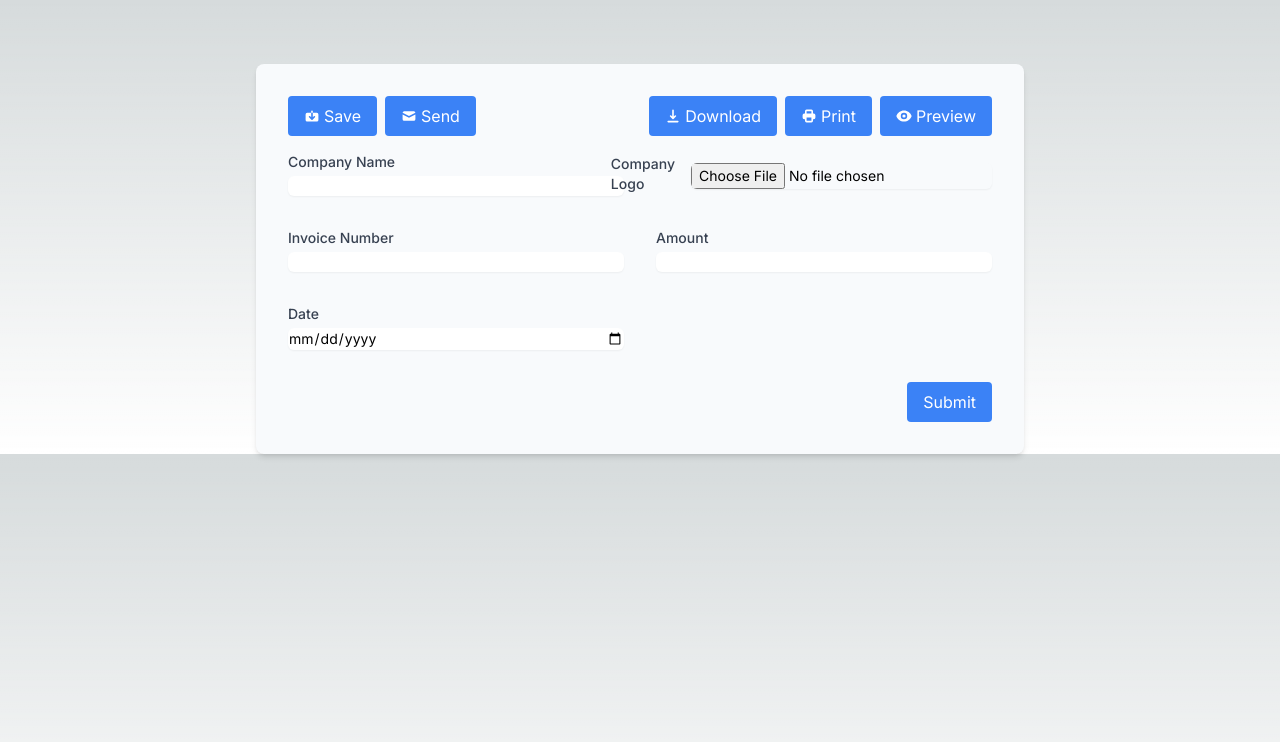
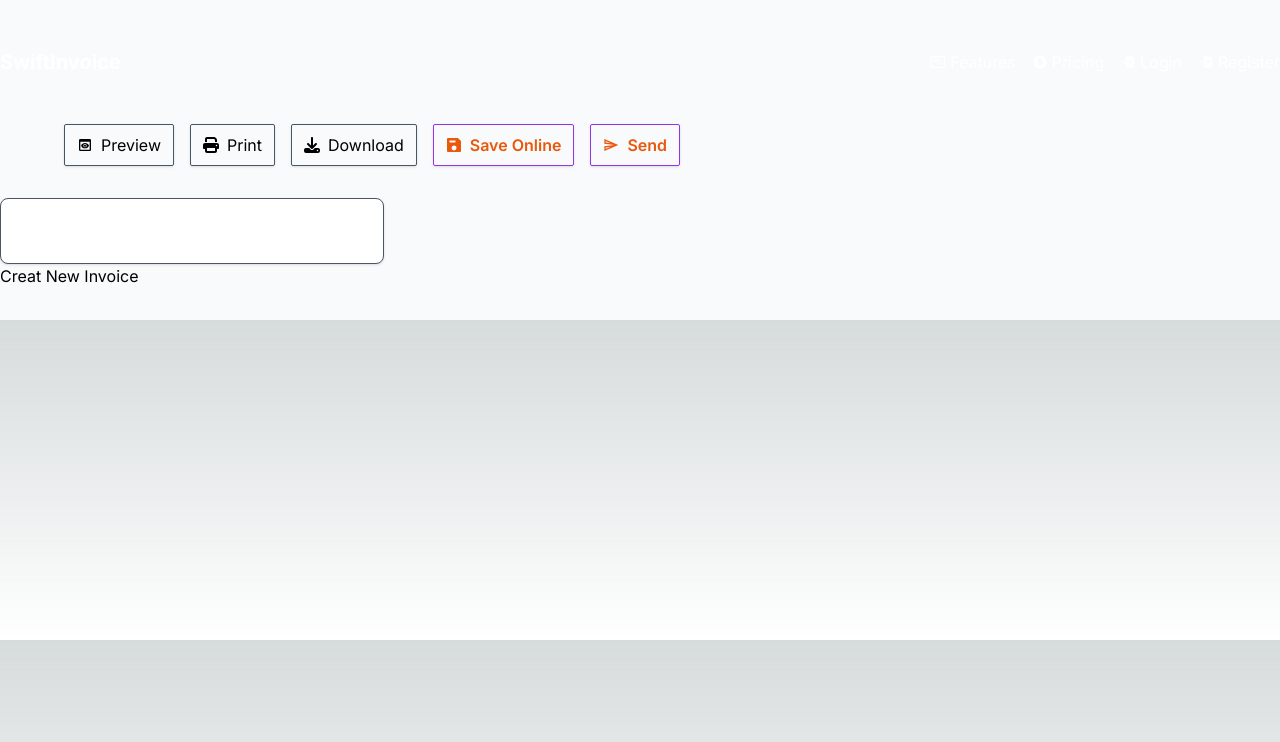
Before and after one commit to Blackie360/BillWise-invoice, a Next.js app: page /invoice/new in a window 1280 px wide. Shown: the top 742 px of the page. Built offline with nearby package versions, Linux system fonts and the light colour scheme.

Commit message:
invoice form header icons

```diff
--- a/app/invoice/new/page.tsx
+++ b/app/invoice/new/page.tsx
@@ -1,63 +1,68 @@
-import React from 'react';
-import { HiDownload, HiPrinter, HiEye, HiSave, HiMail } from 'react-icons/hi';
+
+import Navbar from "@/components/Navbar";
+import { FaDownload } from "react-icons/fa6";
+import { FaPrint } from "react-icons/fa6";
+import { MdPreview } from "react-icons/md";
+import { IoSaveSharp } from "react-icons/io5";
+import { MdOutlineSend } from "react-icons/md";
+
 
 const New = () => {
   return (
-    <div className="max-w-3xl mx-auto bg-slate-50 mt-16 shadow-md p-8 rounded-lg">
-      <div className="flex flex-col md:flex-row justify-between items-center mb-4">
-        <div className="flex">
-          <button className="flex items-center mr-2 bg-blue-500 hover:bg-blue-600 text-white px-4 py-2 rounded">
-            <HiSave className="mr-1" /> Save
+    <div className='bg-slate-50 text-black py-8'>
+      <Navbar />
+  {/* header */}
+  <div className="flex justify-between items-center  md:py-8 px-4 md:px-16">
+  <div className="flex gap-4">
+
+   <button className="flex items-center space-x-2 px-3 py-2 shadow rounded-sm border border-slate-600 ">
+       <MdPreview />
+       <span>Preview</span>
        </button>
-          <button className="flex items-center mr-2 bg-blue-500 hover:bg-blue-600 text-white px-4 py-2 rounded">
-            <HiMail className="mr-1" /> Send
+
+    <button className="flex items-center space-x-2 px-3 py-2 shadow rounded-sm border border-slate-600 ">
+    <FaPrint />
+       <span>Print</span>
+       </button>
+
+     <button className="flex items-center space-x-2 px-3 py-2 shadow rounded-sm border border-slate-600 ">
+       <FaDownload />
+       <span>Download</span>
+       </button>
+   <div className="flex gap-4">
+
+   <button className="flex text-orange-600 font-semibold items-center space-x-2 px-3 py-2 shadow rounded-sm border border-purple-600 ">
+       <IoSaveSharp />
+
+       <span>Save Online</span>
+       </button>
+
+       <button className="flex text-orange-600 font-semibold items-center space-x-2 px-3 py-2 shadow rounded-sm border border-purple-600 ">
+       <MdOutlineSend />
+       <span>Send</span>
        </button>
    </div>
-        <div className="flex mt-4 md:mt-0">
-          <button className="flex items-center mr-2 bg-blue-500 hover:bg-blue-600 text-white px-4 py-2 rounded">
-            <HiDownload className="mr-1" /> Download
-          </button>
-          <button className="flex items-center mr-2 bg-blue-500 hover:bg-blue-600 text-white px-4 py-2 rounded">
-            <HiPrinter className="mr-1" /> Print
-          </button>
-          <button className="flex items-center bg-blue-500 hover:bg-blue-600 text-white px-4 py-2 rounded">
-            <HiEye className="mr-1" /> Preview
-          </button>
+
+
    </div>
   </div>
-      <form>
-        <div className="grid grid-cols-1 md:grid-cols-2 gap-8">
-          <div>
-            <label htmlFor="companyName" className="block text-sm font-medium text-gray-700">Company Name</label>
-            <input type="text" id="companyName" className="mt-1 block w-full border-gray-300 rounded-md shadow-sm focus:ring-blue-500 focus:border-blue-500 sm:text-sm" />
-          </div>
-          <div className="flex items-center justify-end">
-            <label htmlFor="logo" className="block text-sm font-medium text-gray-700">Company Logo</label>
-            <input type="file" id="logo" className="mt-1 ml-4 border-gray-300 rounded-md shadow-sm focus:ring-blue-500 focus:border-blue-500 sm:text-sm" />
-          </div>
-        </div>
-        <div className="grid grid-cols-1 md:grid-cols-2 gap-8 mt-8">
-          <div>
-            <label htmlFor="invoiceNumber" className="block text-sm font-medium text-gray-700">Invoice Number</label>
-            <input type="text" id="invoiceNumber" className="mt-1 block w-full border-gray-300 rounded-md shadow-sm focus:ring-blue-500 focus:border-blue-500 sm:text-sm" />
-          </div>
-          <div>
-            <label htmlFor="amount" className="block text-sm font-medium text-gray-700">Amount</label>
-            <input type="text" id="amount" className="mt-1 block w-full border-gray-300 rounded-md shadow-sm focus:ring-blue-500 focus:border-blue-500 sm:text-sm" />
-          </div>
-        </div>
-        <div className="grid grid-cols-1 md:grid-cols-2 gap-8 mt-8">
-          <div>
-            <label htmlFor="date" className="block text-sm font-medium text-gray-700">Date</label>
-            <input type="date" id="date" className="mt-1 block w-full border-gray-300 rounded-md shadow-sm focus:ring-blue-500 focus:border-blue-500 sm:text-sm" />
-          </div>
-        </div>
-        <div className="flex justify-end mt-8">
-          <button type="submit" className="bg-blue-500 hover:bg-blue-600 text-white px-4 py-2 rounded">Submit</button>
-        </div>
+  {/* invoice form */}
+  <div className=''>
+
+
+<div className="w-full max-w-sm p-4 bg-white border border-gray-600 rounded-lg shadow sm:p-6 md:p-8">
+    <form className="space-y-6" action="#">
+
     </form>
 </div>
-  );
-};
 
-export default New;
+
+  </div>
+  {/* preview */}
+
+      <h1 className='text-black'>Creat New Invoice</h1>
+    </div>
+  )
+}
+
+export default New
--- a/package.json
+++ b/package.json
@@ -12,7 +12,7 @@
     "next": "14.1.4",
     "react": "^18",
     "react-dom": "^18",
-    "react-icons": "^5.0.1"
+    "react-icons": "^5.1.0"
   },
   "devDependencies": {
     "@types/node": "^20",
```
Also changed, not shown: 1 other file (tests, documents, lock files or other folders). Lines whose indentation alone changed are shown as unchanged.
